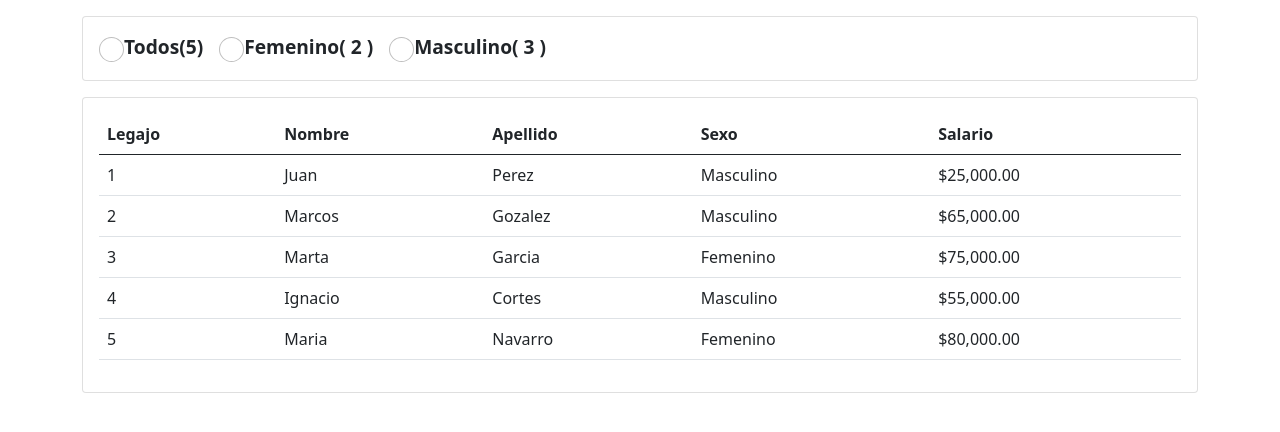
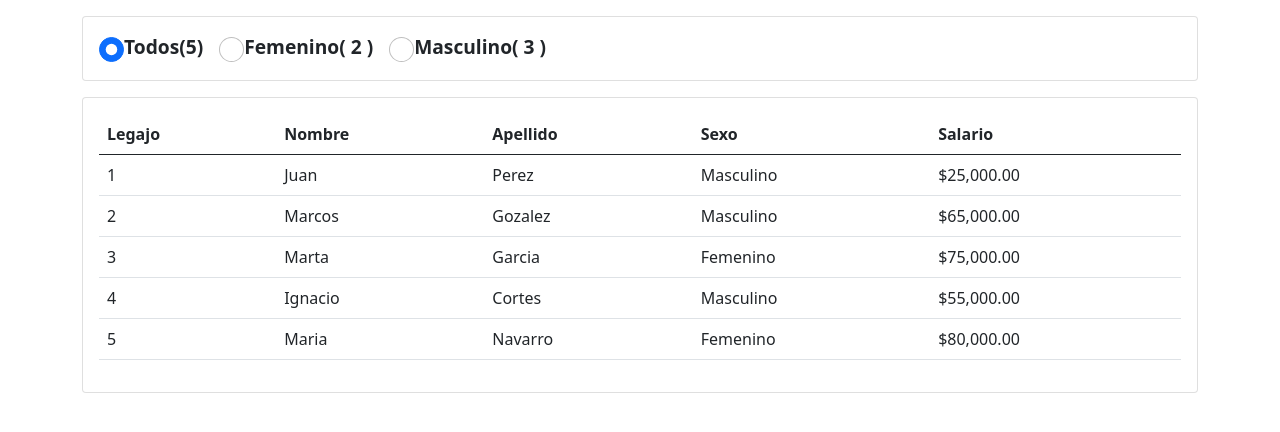
Before and after one commit to Daniel151505/Aplicacion-Lista-de-Empleados, an Angular app in the folder Aplicacion-Lista-de-Empleados/: page / in a window 1280 px wide. Shown: the top 432 px of the page. Built offline with nearby package versions, Linux system fonts and the light colour scheme.

Commit message:
Inicializando Variable

```diff
--- a/Aplicacion-Lista-de-Empleados/src/app/components/empleado-lista/empleado-lista.component.ts
+++ b/Aplicacion-Lista-de-Empleados/src/app/components/empleado-lista/empleado-lista.component.ts
@@ -16,6 +16,7 @@ export class EmpleadoListaComponent implements OnInit {
     { legajo: 5, nombre: 'Maria', apellido: 'Navarro', sexo: 'Femenino', salario: 80000 },
   ]
 
+  radioButtonSeleccionado = 'Todos'
   constructor() { }
 
   ngOnInit(): void {
```
